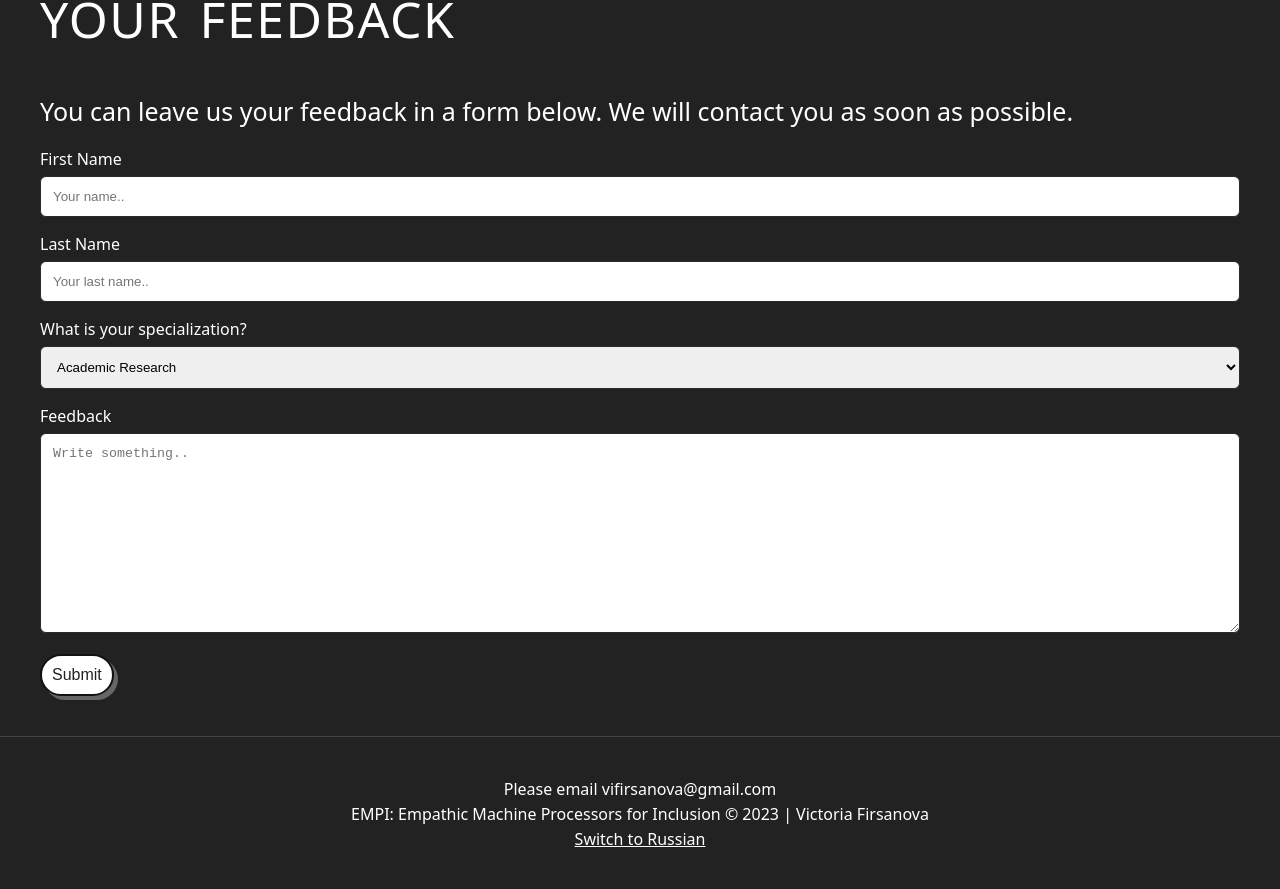
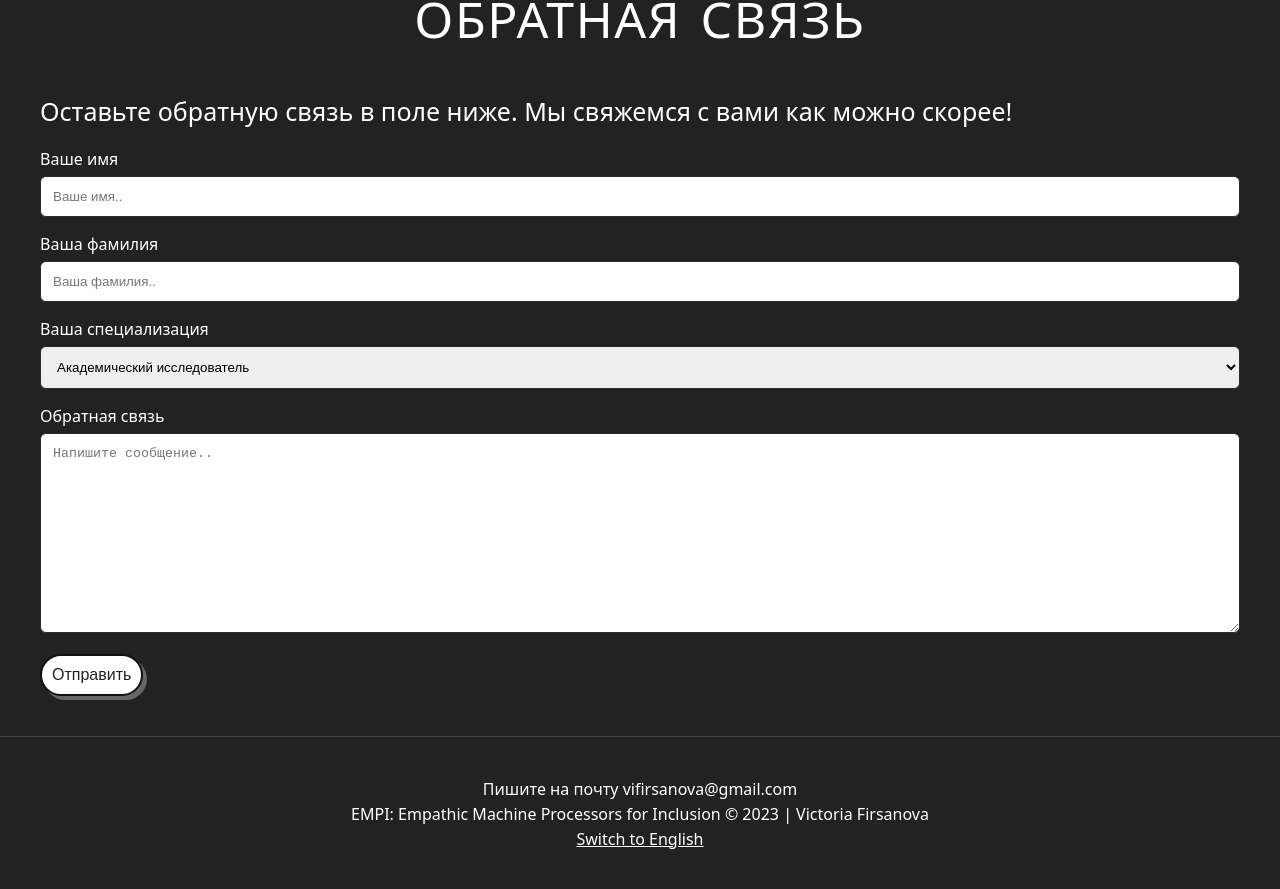
Before and after one commit to vifirsanova/asd, a plain HTML site: page index.html in a window 1280 px wide. Shown: the part 3028-3917 px from the top of the page. Drawn offline with Linux system fonts and the light colour scheme; a script that the page names is missing.

Commit message:
passage translation

```diff
--- a/index.html
+++ b/index.html
@@ -38,7 +38,7 @@
 	</div>
 	<!-- Back to top -->
 	<!--a href="#" class="top">Back to Top &#8593;</a-->
-	<button onclick="Scrollback()" id="scroll_btn" title="Back to top">Back to top</button>
+	<button onclick="Scrollback()" id="scroll_btn" title="Back to top">Наверх</button>
 	<script src="script.js"></script>
 	<!-- Stats -->
 	<div class="card__container">
@@ -133,35 +133,35 @@
 	<section id="feedback">
 		<div class="container">
 			<div class="row">
-			  <h3 class="big-text">Your Feedback</h3>
-			  <p class="description"> You can leave us your feedback in a form below. We will contact you as soon as possible. </p>
+			  <h3 class="big-text centered">Обратная связь</h3>
+			  <p class="description">Оставьте обратную связь в поле ниже. Мы свяжемся с вами как можно скорее!</p>
 			  <form action="mailto:vifirsanova@gmail.com" method="post" enctype="text/plain">
-				<label for="fname">First Name</label>
-				<input type="text" id="fname" name="firstname" placeholder="Your name..">
+				<label for="fname">Ваше имя</label>
+				<input type="text" id="fname" name="firstname" placeholder="Ваше имя..">
 
-				<label for="lname">Last Name</label>
-				<input type="text" id="lname" name="lastname" placeholder="Your last name..">
+				<label for="lname">Ваша фамилия</label>
+				<input type="text" id="lname" name="lastname" placeholder="Ваша фамилия..">
 
-				<label for="specialization">What is your specialization?</label>
+				<label for="specialization">Ваша специализация</label>
 				<select id="specialization" name="specialization">
-				  <option value="academic">Academic Research</option>
-				  <option value="it">IT-Development</option>
-				  <option value="med">Medicine</option>
-				  <option value="fin">Finance</option>
-				  <option value="oth">Other</option>
+				  <option value="academic">Академический исследователь</option>
+				  <option value="it">IT-разработчик</option>
+				  <option value="med">Медицина</option>
+				  <option value="fin">Финансы</option>
+				  <option value="oth">Другое</option>
 				</select>
 
-				<label for="feedback">Feedback</label>
-				<textarea id="feedback" name="feedback" placeholder="Write something.." style="height:200px"></textarea>
+				<label for="feedback">Обратная связь</label>
+				<textarea id="feedback" name="feedback" placeholder="Напишите сообщение.." style="height:200px"></textarea>
 
-				<input type="submit" value="Submit">
+				<input type="submit" value="Отправить">
 			  </form>
 			</div>
 		</div>
     </section>
 	<!-- Footer -->
 	<footer>
-	  <p class="p__footer">Please email vifirsanova@gmail.com <br>EMPI: Empathic Machine Processors for Inclusion &copy; 2023 | Victoria Firsanova<br> <a class="comment" href="#"> Switch to Russian </a><p>
+	  <p class="p__footer">Пишите на почту vifirsanova@gmail.com <br>EMPI: Empathic Machine Processors for Inclusion &copy; 2023 | Victoria Firsanova<br> <a class="comment" href="https://vifirsanova.github.io/empi-web/"> Switch to English </a><p>
 		 <div class="social-footer">
                     <a class="social-button twitter" href="https://www.twitter.com/vifirsanova" title="Join us on Twitter"><i class="fa fa-twitter"></i></a>
                     <a class="social-button linkedin" href="https://www.linkedin.com/in/victoria-firsanova-8795301b2/" title="Join us on LinkedIn"><i class="fa fa-linkedin"></i></a>
```
